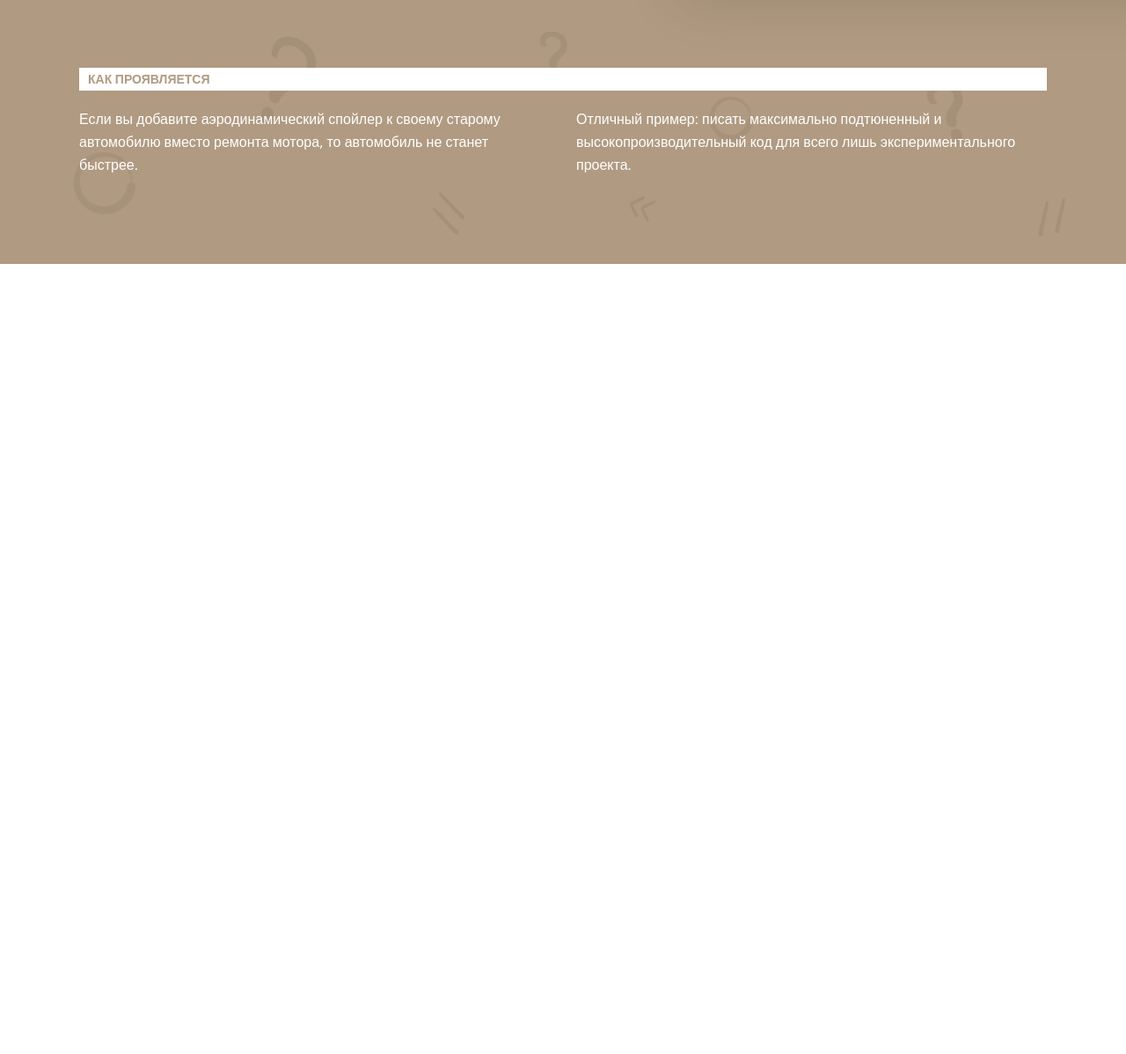
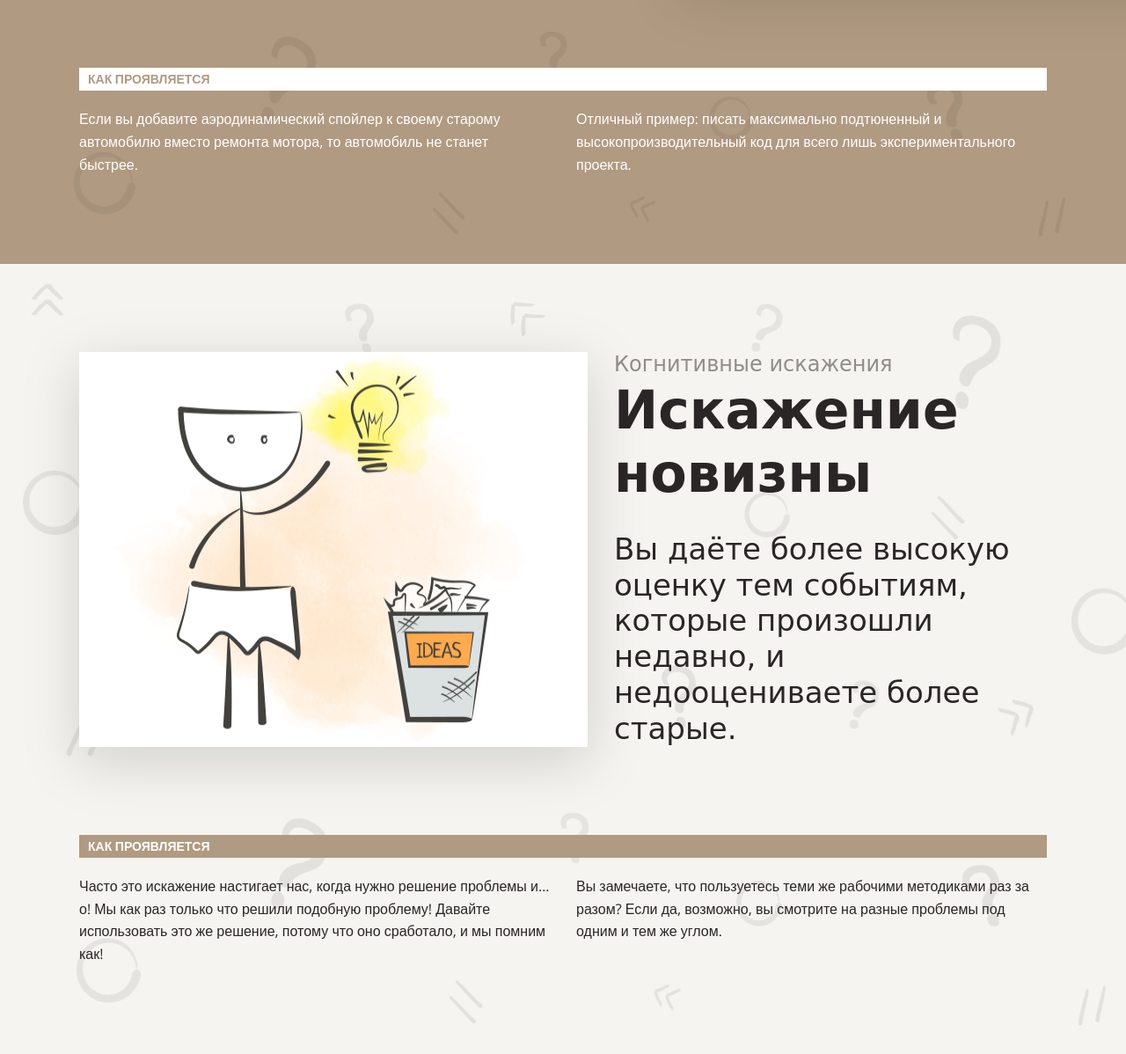
Before and after one commit to oiv84/layout-designer-project-lvl1, a website: page src/index.html in a window 1280 px wide. Shown: the part 4292-5490 px from the top of the page at 88% size. Before the commit the page ends 4592 px from the top, so only its background shows below. Drawn offline with nearby package versions, Linux system fonts and the light colour scheme; a web font is replaced by a local one.

Commit message:
Added distortion-of-novelty section

```diff
--- a/src/index.html
+++ b/src/index.html
@@ -169,7 +169,39 @@
                 </div>
             </div>
         </section>
-
+        <section id="distortion-of-novelty" class="bg-light bg-default-image">
+            <div class="container">
+                <div class="flex row">
+                    <div class="col">
+                        <img class="shadow" src="images/3.png" width="578px" alt="Когнитивные искажения. Эффект ИКЕА">
+                    </div>
+                    <div class="col">
+                        <span class="subtitle">Когнитивные искажения</span>
+                        <h2 class="text-dark">Искажение новизны</h2>
+                        <p class="subtext">Вы даёте более высокую оценку тем событиям, которые произошли недавно, и
+                            недооцениваете более старые.</p>
+                    </div>
+                </div>
+                <div class="how-to-work bg-brown">
+                    <h4 class="text-white">Как проявляется</h4>
+                </div>
+                <div class="flex row">
+                    <div class="col col-half">
+                        <p>
+                            Часто это искажение настигает нас, когда нужно решение проблемы и… о! Мы как раз только что
+                            решили подобную проблему! Давайте использовать это же решение, потому что оно сработало, и
+                            мы помним как!
+                        </p>
+                    </div>
+                    <div class="col col-half">
+                        <p>
+                            Вы замечаете, что пользуетесь теми же рабочими методиками раз за разом? Если да, возможно,
+                            вы смотрите на разные проблемы под одним и тем же углом.
+                        </p>
+                    </div>
+                </div>
+            </div>
+        </section>
 
     </main>
     <footer></footer>
```
